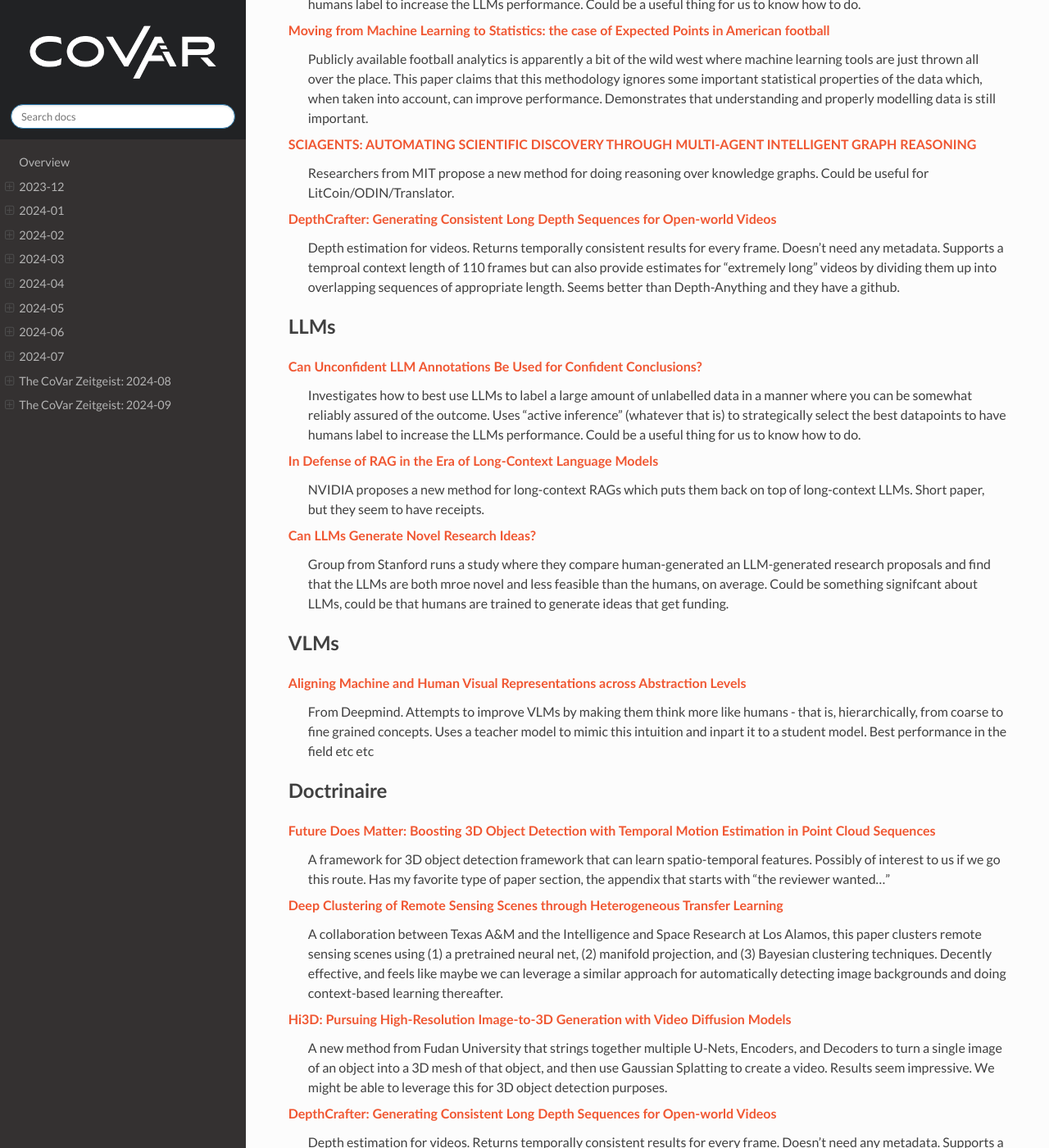
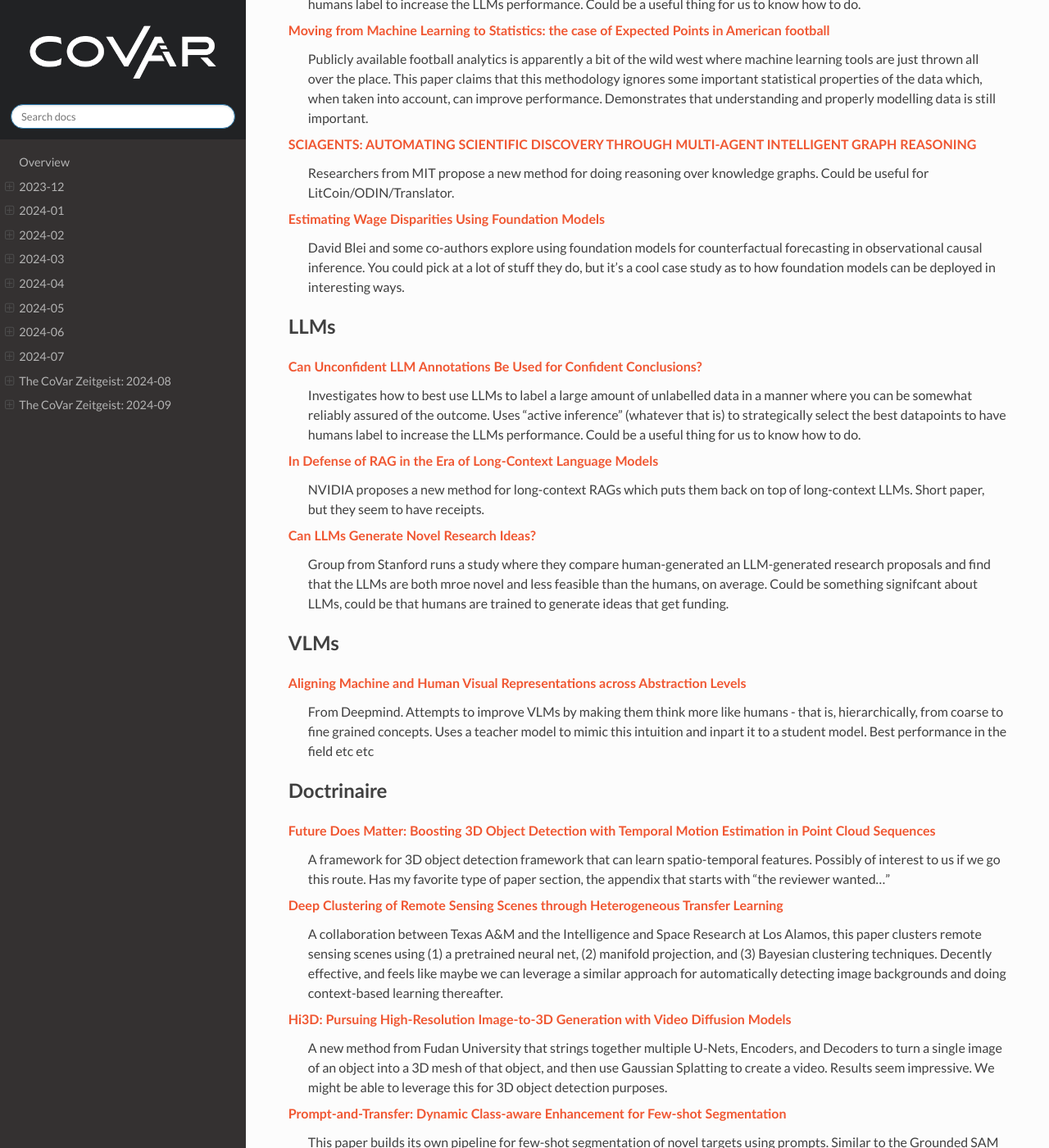
Before and after one commit to covartech/zeitgeist, a Sphinx documentation site: the page built from docs/issues/2024-10.rst, in a window 1280 px wide and 1400 px high, scrolled down 502 px. Shown: the whole window at 82% size. Built offline with Sphinx 7.4.7 and the Read the Docs theme 2.0.0, drawn with Linux system fonts in a browser that asks for light colours; some of the changed text lies outside the part shown.

Commit message:
Update 2024_09_17

```diff
--- a/docs/issues/2024-10.rst
+++ b/docs/issues/2024-10.rst
@@ -19,8 +19,8 @@
 `SCIAGENTS: AUTOMATING SCIENTIFIC DISCOVERY THROUGH MULTI-AGENT INTELLIGENT GRAPH REASONING <https://arxiv.org/pdf/2409.05556>`_
     Researchers from MIT propose a new method for doing reasoning over knowledge graphs.  Could be useful for LitCoin/ODIN/Translator.
 
-`DepthCrafter: Generating Consistent Long Depth Sequences for Open-world Videos <https://arxiv.org/pdf/2409.02095>`_
-    Depth estimation for videos.  Returns temporally consistent results for every frame.  Doesn't need any metadata.  Supports a temproal context length of 110 frames but can also provide estimates for "extremely long" videos by dividing them up into overlapping sequences of appropriate length.  Seems better than Depth-Anything and they have a github.
+`Estimating Wage Disparities Using Foundation Models <https://arxiv.org/pdf/2409.09894>`_
+    David Blei and some co-authors explore using foundation models for counterfactual forecasting in observational causal inference.  You could pick at a lot of stuff they do, but it's a cool case study as to how foundation models can be deployed in interesting ways.
 
 LLMs
 ----
@@ -49,8 +49,8 @@
 `Hi3D: Pursuing High-Resolution Image-to-3D Generation with Video Diffusion Models <https://arxiv.org/pdf/2409.07452>`_
     A new method from Fudan University that strings together multiple U-Nets, Encoders, and Decoders to turn a single image of an object into a 3D mesh of that object, and then use Gaussian Splatting to create a video.  Results seem impressive.  We might be able to leverage this for 3D object detection purposes.
 
-`DepthCrafter: Generating Consistent Long Depth Sequences for Open-world Videos <https://arxiv.org/pdf/2409.02095>`_
-    Depth estimation for videos.  Returns temporally consistent results for every frame.  Doesn't need any metadata.  Supports a temproal context length of 110 frames but can also provide estimates for "extremely long" videos by dividing them up into overlapping sequences of appropriate length.  Seems better than Depth-Anything and they have a github.
+`Prompt-and-Transfer: Dynamic Class-aware Enhancement for Few-shot Segmentation <https://arxiv.org/pdf/2409.10389>`_
+    This paper builds its own pipeline for few-shot segmentation of novel targets using prompts.  Similar to the Grounded SAM pipelines, we want to do something like this across a variety of projects.
 
 Autonomy
 --------
@@ -101,6 +101,9 @@
 `BREAKING NEURAL NETWORK SCALING LAWS WITH MODULARITY <https://arxiv.org/pdf/2409.05780>`_
     A research group from MIT investigates how modular neural nets can improve on normal neural nets.  They claim that regular neural nets require an exponential number of samples in task dimensionality while modular neural nets are independent.  Using this, they propose a whole bevy of improvements.
 
+`Learning large softmax mixtures with warm start EM <https://arxiv.org/pdf/2409.09903>`_
+    A new EM based method for doing inference for large softmax mixtures, e.g. LLMs.  Kind of interesting, but probably a ways off from being directly relevant to us.
+
 Applications
 ------------
 `Causal effect of the infield shift in the MLB <https://arxiv.org/pdf/2409.03940>`_
@@ -114,6 +117,9 @@
 
 `THE UNDERREPORTED DEATH TOLL OF WARS: A PROBABILISTIC REASSESSMENT FROM A STRUCTURED EXPERT ELICITATION <https://arxiv.org/pdf/2409.08779>`_
     An interesting paper that tries to account for under-reporting of battlefield fatality statistics in the Uppsala Conflict Data Program.  Somehow, most of the co-authors seem to work at Uppsala so the snake is eating its own tail a bit here.  The mechanics of what they're doing here isn't anything revolutionary, but this sort of problem seems like it might be of interest to various parts of the IC.
+
+`Estimating Wage Disparities Using Foundation Models <https://arxiv.org/pdf/2409.09894>`_
+    David Blei and some co-authors explore using foundation models for counterfactual forecasting in observational causal inference.  You could pick at a lot of stuff they do, but it's a cool case study as to how foundation models can be deployed in interesting ways.
 
 New Models
 --------
@@ -131,3 +137,7 @@
 2024-09-10
     `Matryoshka Representation Learning <https://arxiv.org/pdf/2205.13147>`_
     A neat way to trade off embedding size for performance on downstream tasks - e.g., image/document retrieval/classification - without training multiple networks. This capability may be useful for multi-platform AiTR, where available bandwidth may vary depending on network conditions.
+
+2024-09-17
+    `DepthCrafter: Generating Consistent Long Depth Sequences for Open-world Videos <https://arxiv.org/pdf/2409.02095>`_
+    Depth estimation for videos.  Returns temporally consistent results for every frame.  Doesn't need any metadata.  Supports a temproal context length of 110 frames but can also provide estimates for "extremely long" videos by dividing them up into overlapping sequences of appropriate length.  Seems better than Depth-Anything and they have a github.
```
